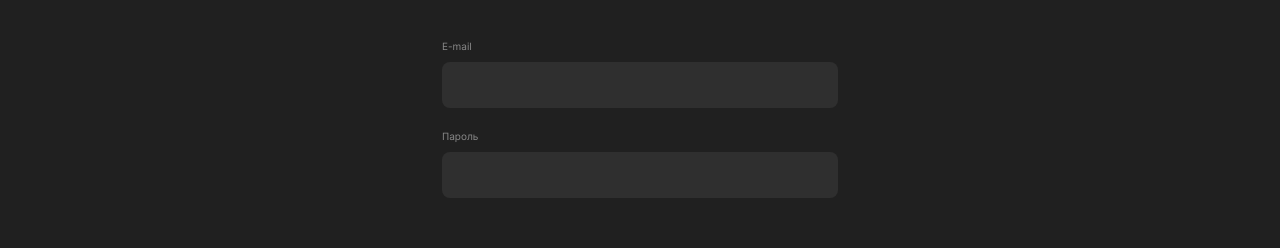
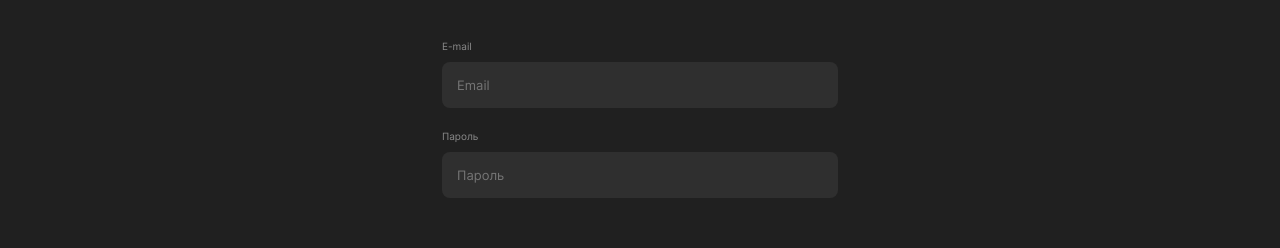
Before and after one commit to timofeykafanov/movies-explorer-frontend, a React (Create React App) app: page /signin in a window 1280 px wide. Shown: the part 177-425 px from the top of the page. Built offline with nearby package versions, Linux system fonts and the light colour scheme.

Commit message:
feat: make Login

```diff
--- a/src/components/App/App.js
+++ b/src/components/App/App.js
@@ -1,4 +1,7 @@
-import { Route, Routes, useLocation } from 'react-router-dom';
+import { Route, Routes, useLocation, useNavigate } from 'react-router-dom';
+import { useState } from 'react';
+
+import './App.css';
 
 import Header from '../Header/Header';
 import Main from "../Main/Main";
@@ -10,11 +13,25 @@ import Login from '../Login/Login';
 import Register from '../Register/Register';
 import Error from '../Error/Error';
 import Menu from '../Menu/Menu';
-
-import './App.css';
+import auth from '../../utils/Auth';
 
 function App() {
+  const [loggedIn, setLoggedIn] = useState(false);
+  const [currentUser, setCurrentUser] = useState({});
+  const navigate = useNavigate();
+
   const location = useLocation();
+
+  function handleLogin(email, password) {
+    auth.login(email, password)
+      .then((user) => {
+        setLoggedIn(true)
+        setCurrentUser(user);
+        navigate('/movies');
+      })
+      .catch(err => console.log(err))
+  }
+
   return (
     <div className='page'>
       <Header />
@@ -32,7 +49,7 @@ function App() {
           <Profile />
         } />
         <Route path="/signin" element={
-          <Login />
+          <Login handleLogin={handleLogin} />
         } />
         <Route path="/signup" element={
           <Register />
--- a/src/components/Login/Login.js
+++ b/src/components/Login/Login.js
@@ -1,18 +1,36 @@
+import { useState } from 'react';
 import { Link } from 'react-router-dom';
 import './Login.css';
 
-function Login() {
+function Login({ handleLogin }) {
+  const [email, setEmail] = useState('');
+  const [password, setPassword] = useState('');
+
+  function handleChange(e) {
+    if (e.target.name === "email") {
+      console.log(e.target.value)
+      setEmail(e.target.value)
+    } else if (e.target.name === "password") {
+      setPassword(e.target.value)
+    }
+  }
+
+  function handleSubmit(e) {
+    e.preventDefault();
+    handleLogin(email, password);
+  }
+
   return (
     <section className='login'>
       <div className='login__container'>
         <Link to='/' className='login__logo' />
         <h2 className='login__title'>Рады видеть!</h2>
-        <form className='login__form'>
+        <form className='login__form' onSubmit={handleSubmit}>
           <label className='login__label'>E-mail</label>
-          <input className='login__input login__input_type_name' type='email' />
+          <input className='login__input login__input_type_email' type='email' name='email' value={email} placeholder="Email" onChange={handleChange} />
           <span className='login__error login__error_hidden'>Что-то пошло не так...</span>
           <label className='login__label'>Пароль</label>
-          <input className='login__input login__input_type_name' type='password' />
+          <input className='login__input login__input_type_password' type='password' name='password' value={password} placeholder="Пароль" onChange={handleChange} />
           <span className='login__error login__error_hidden'>Что-то пошло не так...</span>
           <button className='login__button' type='submit'>Войти</button>
           <p className='login__text'>
--- a/src/utils/Auth.js
+++ b/src/utils/Auth.js
@@ -6,7 +6,7 @@ const HEADERS = {
 };
 
 class Auth {
-  constructor({address, headers}) {
+  constructor(address, headers) {
     this._address = address;
     this._headers = headers;
   }
@@ -44,7 +44,7 @@ class Auth {
   }
 
   logout() {
-    return fetch(`${this._address}/signup`, {
+    return fetch(`${this._address}/signout`, {
       method: 'POST',
       headers: this._headers,
       credentials: 'include',
@@ -55,6 +55,6 @@ class Auth {
   }
 }
 
-const auth = new Auth({MAIN_URL, HEADERS});
+const auth = new Auth(MAIN_URL, HEADERS);
 
 export default auth;
```
